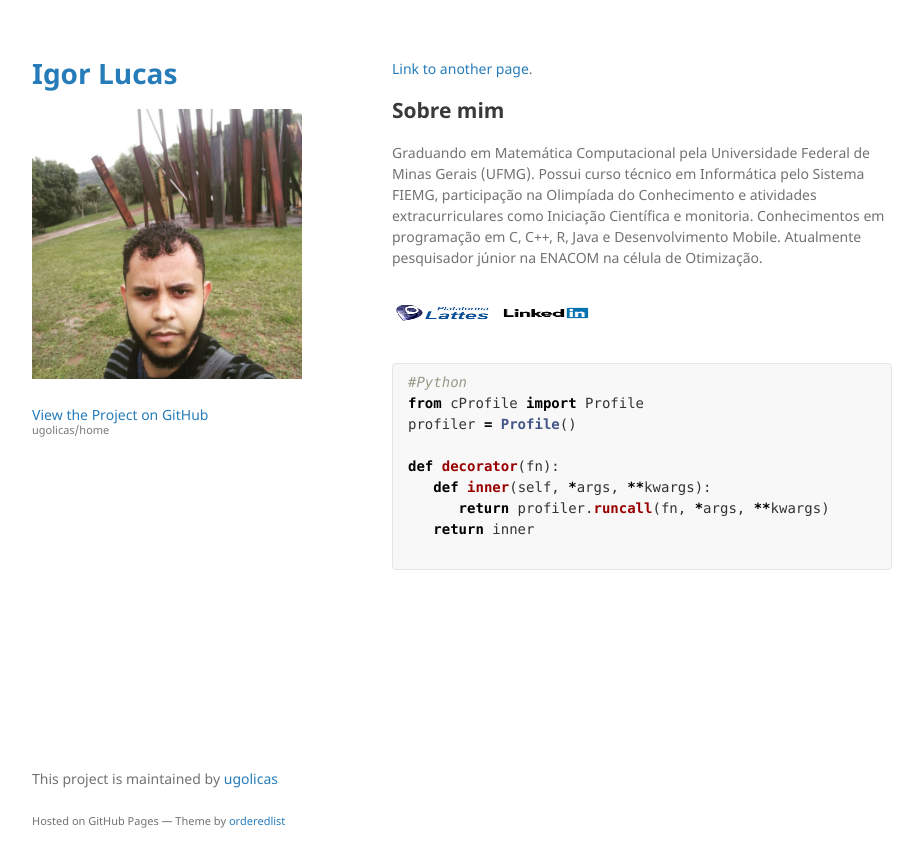
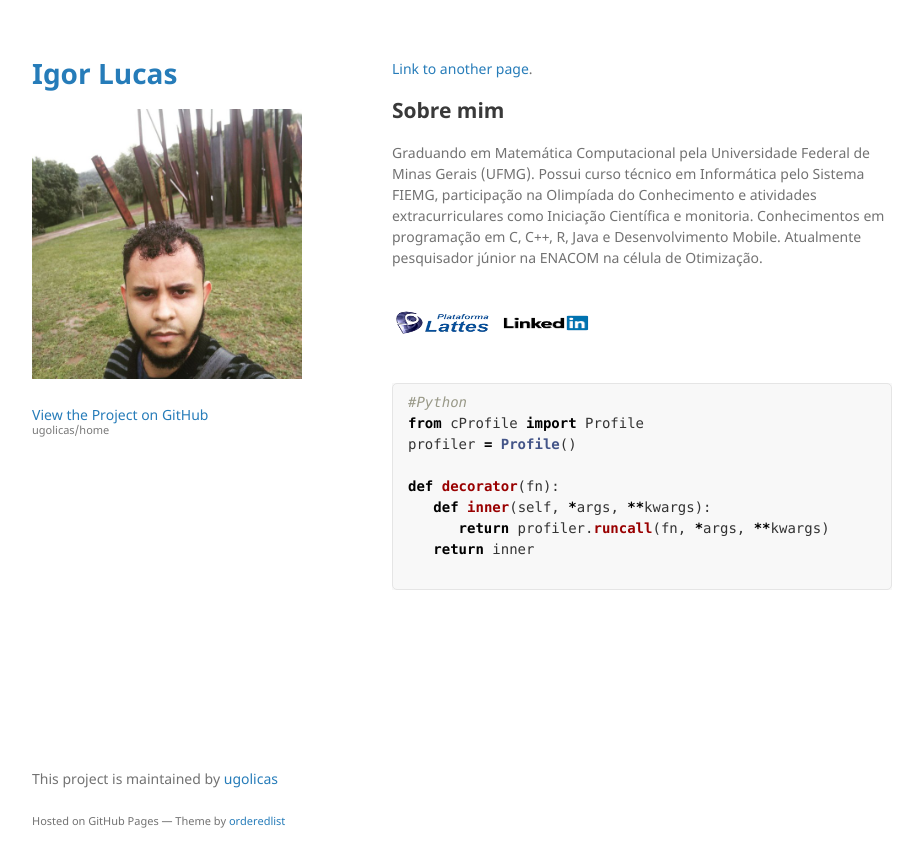
Before and after one commit to ugolicas/home, a Jekyll site: the page built from index.md, in a window 1280 px wide. Shown: the top 867 px of the page, without its empty margins (178-1101 px from the left). Built offline with Jekyll 4.4.1, drawn with Linux system fonts in a browser that asks for light colours; the repository's description, which GitHub fills in, is left out.

Commit message:
fix (index.md) clear code

````diff
--- a/index.md
+++ b/index.md
@@ -8,8 +8,8 @@
 
 Graduando em Matemática Computacional pela Universidade Federal de Minas Gerais (UFMG). Possui curso técnico em Informática pelo Sistema FIEMG, participação na Olimpíada do Conhecimento e atividades extracurriculares como Iniciação Científica e monitoria. Conhecimentos em programação em C, C++, R, Java e Desenvolvimento Mobile. Atualmente pesquisador júnior na ENACOM na célula de Otimização.
 
-[<img src="assets/img/lattes.png" alt="drawing" style="width:100px; height:50px;"/>](http://lattes.cnpq.br/0983117412894173)
-  [<img src="assets/img/linkedin.png" alt="drawing" style="width:100px;height:50px;"/>](https://www.linkedin.com/in/igor-lucas-a92550106)
+[<img src="assets/img/lattes.png" alt="drawing" style="width:100px; height:70px;"/>](http://lattes.cnpq.br/0983117412894173)
+  [<img src="assets/img/linkedin.png" alt="drawing" style="width:100px;height:70px;"/>](https://www.linkedin.com/in/igor-lucas-a92550106)
 
 ```python
 #Python
````
